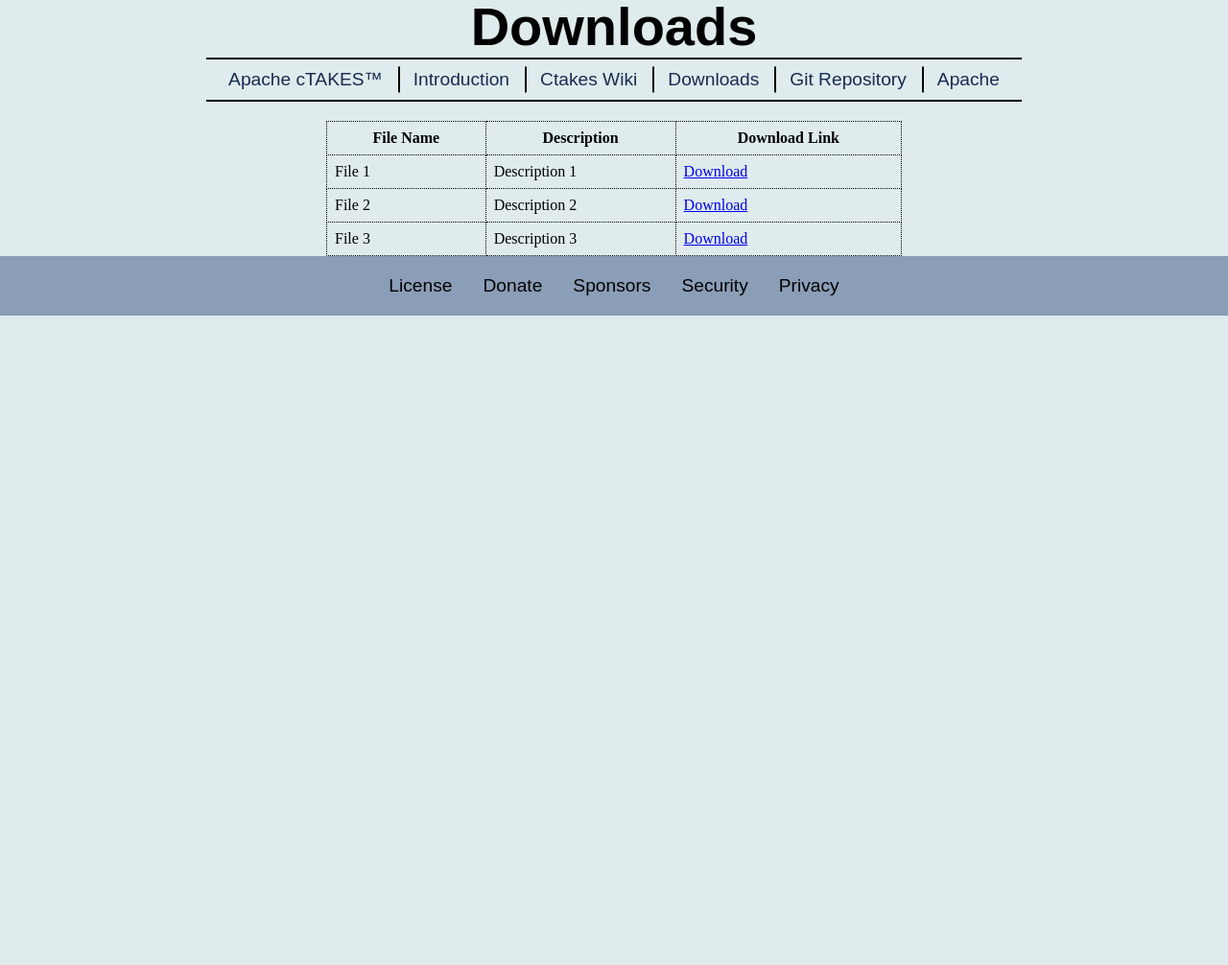
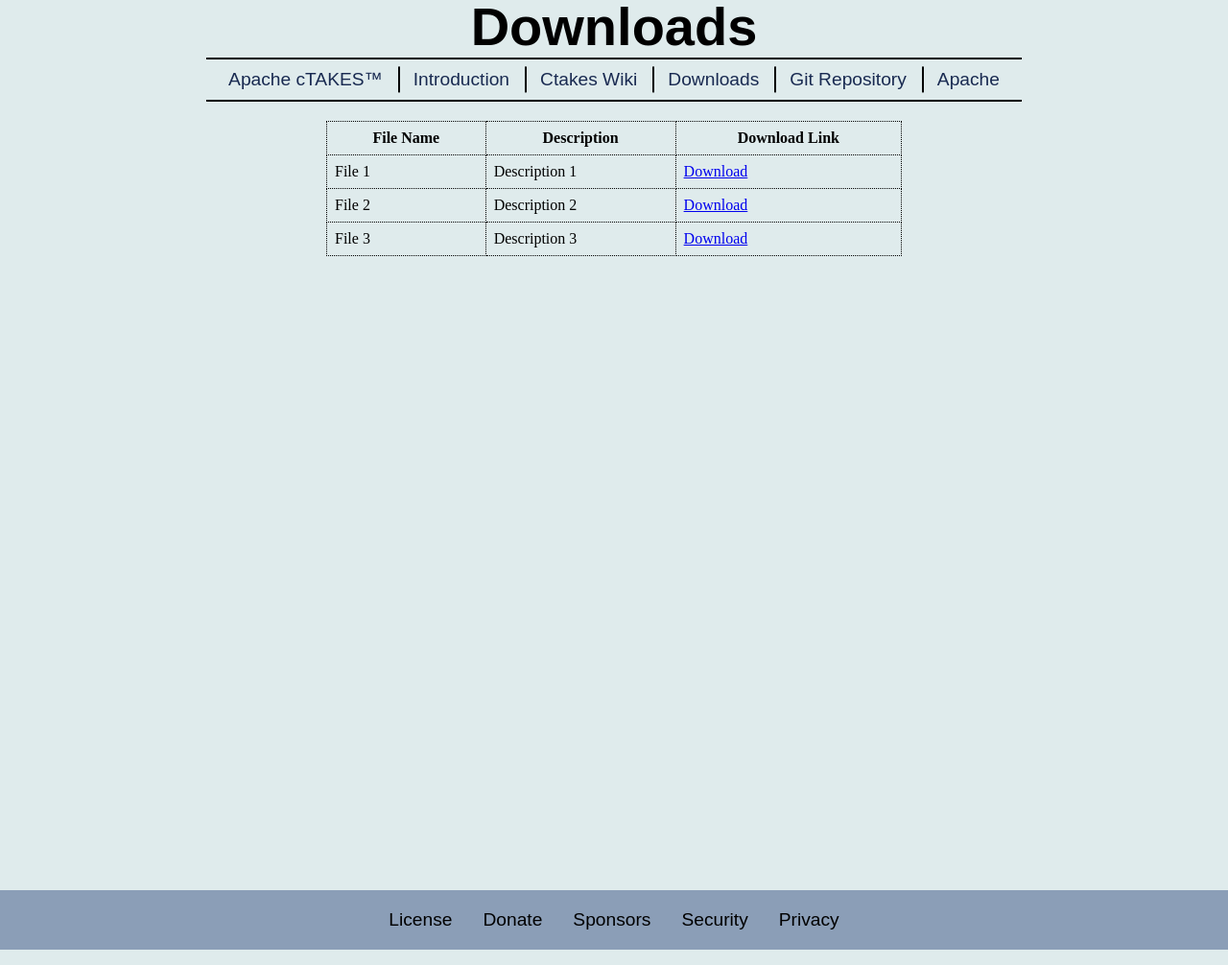
Before and after one commit to apache/ctakes-website, a Jekyll site: the page built from downloads.md, in a window 1280 px wide. Shown: the part 184-1190 px from the top of the page at 96% size. Built offline with Jekyll 4.4.1, drawn with Linux system fonts in a browser that asks for light colours; before the commit the page ends 900 px from its top, so only the background shows below that.

Commit message:
small details

```diff
--- a/_layouts/default.html
+++ b/_layouts/default.html
@@ -29,6 +29,7 @@
         </ul>
     </nav>
 </header>
+    <div class="flex-wrapper">
         <main>
             <div class="content">
                 {{ content }}
@@ -45,5 +46,6 @@
                     <li><a href="https://privacy.apache.org/policies/privacy-policy-public.html">Privacy</a></li>
                 </ul>
         </footer>
+    </div>
 </body>
 </html>
--- a/assets/css/style.css
+++ b/assets/css/style.css
@@ -60,6 +60,13 @@
   background-color: #8B9EB7;
   padding: 20px;
   flex-grow: 1;
+}
+
+.flex-wrapper {
+  display: flex;
+  min-height: 100vh;
+  flex-direction: column;
+  justify-content: space-between;
 }
 
 .footer li {
```
Lines whose indentation alone changed are shown as unchanged.
